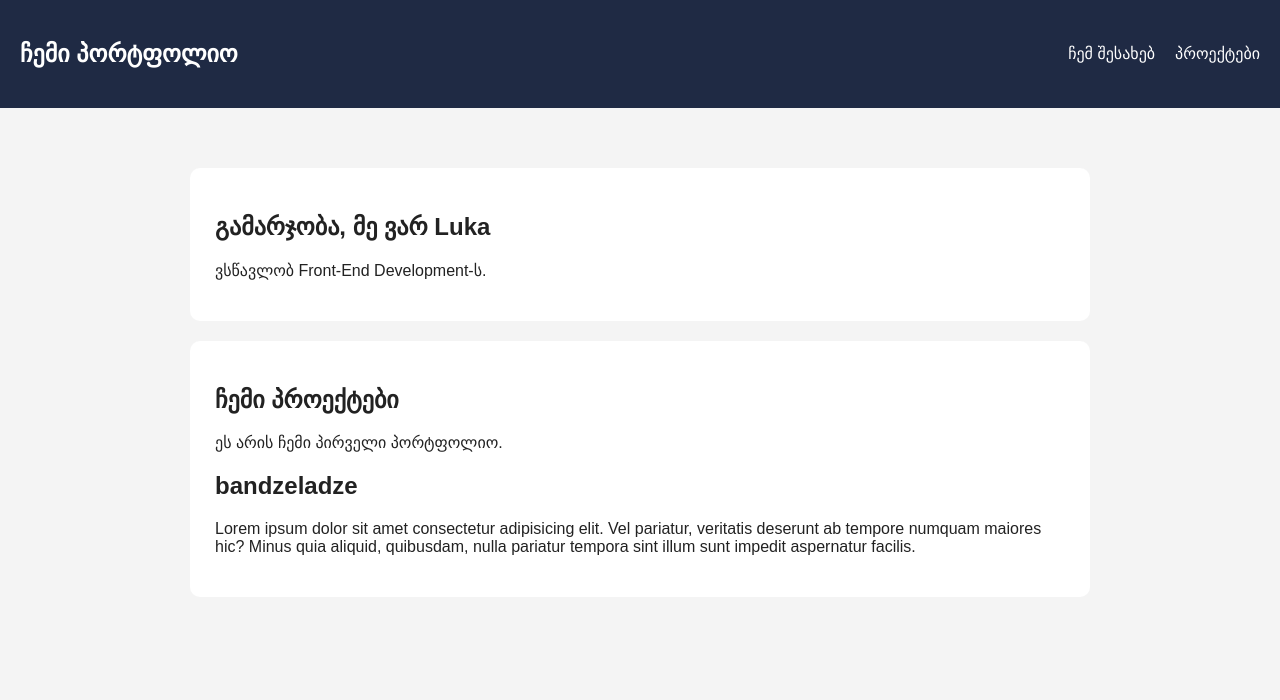
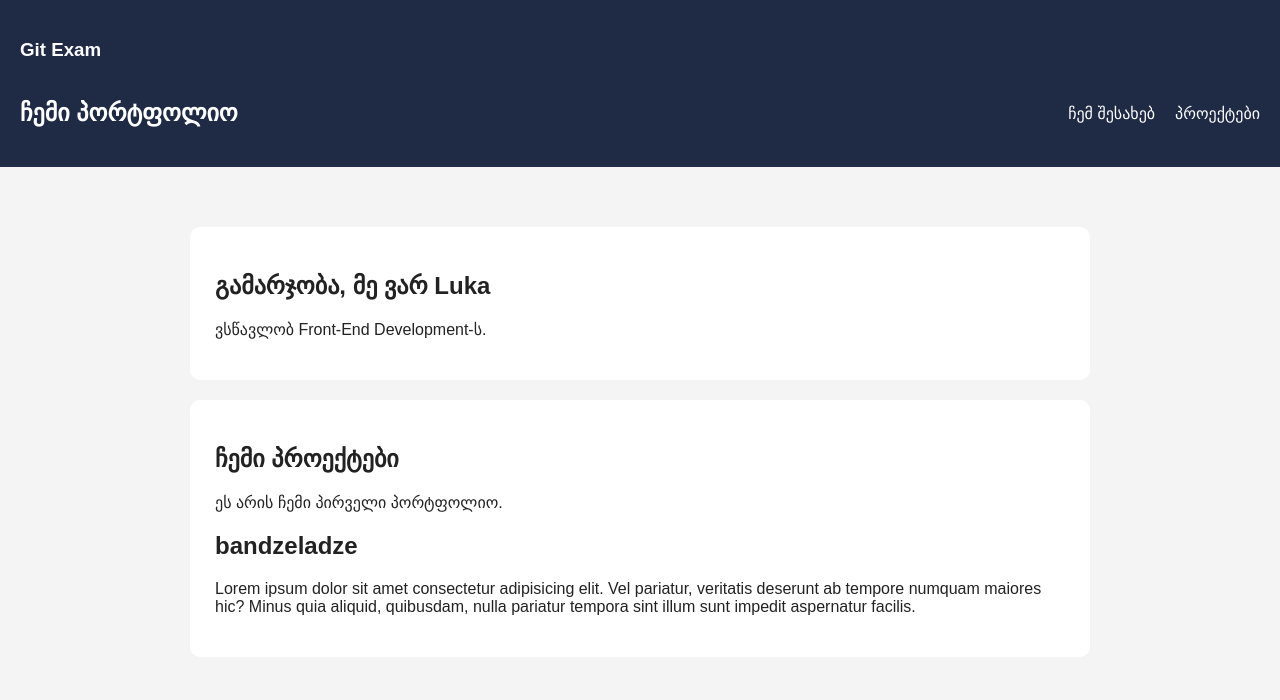
Before and after one commit to bandzeladzeluka0-lang/luka-bandze-adze-, a plain HTML site: page index.html in a window 1280 px wide. Drawn offline with Linux system fonts and the light colour scheme.

Commit message:
headeris qvevit davamate git exam

```diff
--- a/index.html
+++ b/index.html
@@ -8,6 +8,7 @@
 </head>
 <body>
     <header>
+        <h3>Git Exam</h3>
         <nav>
             <h1>ჩემი პორტფოლიო</h1>
             <ul>
```
